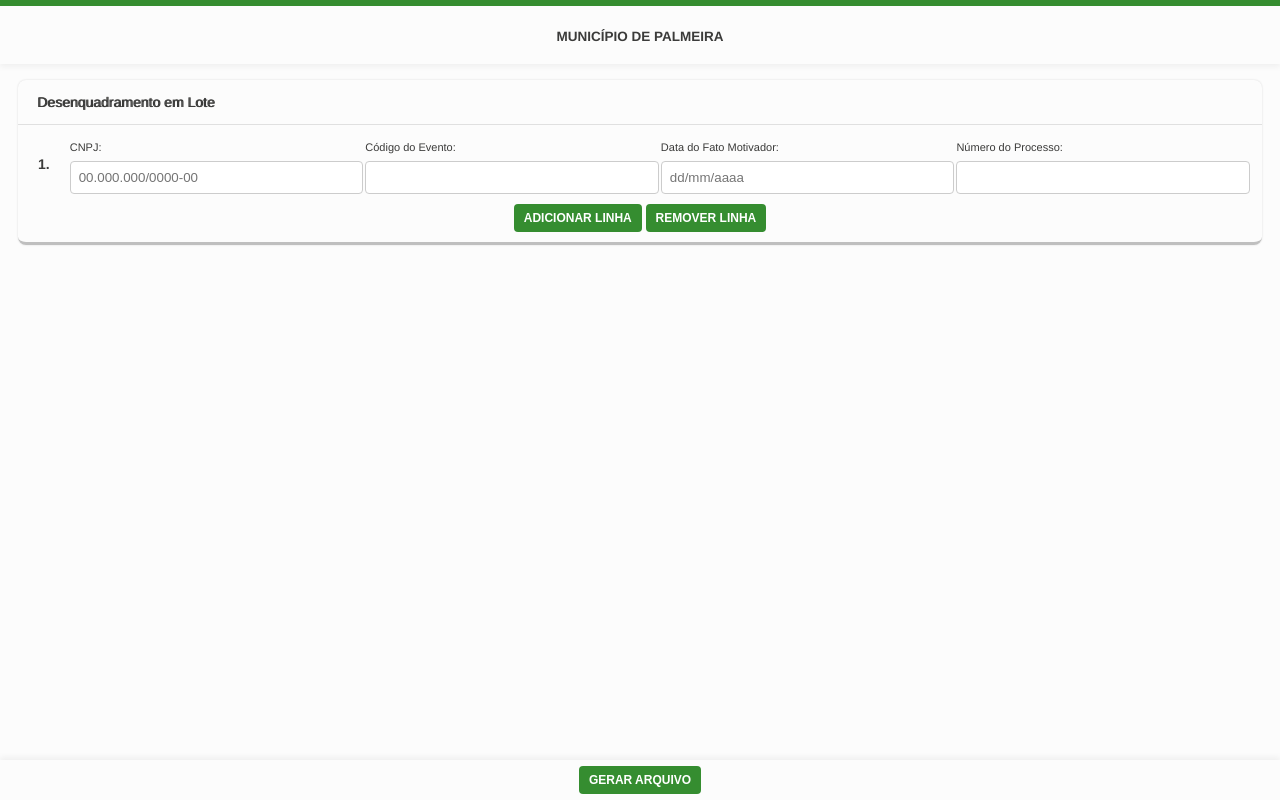
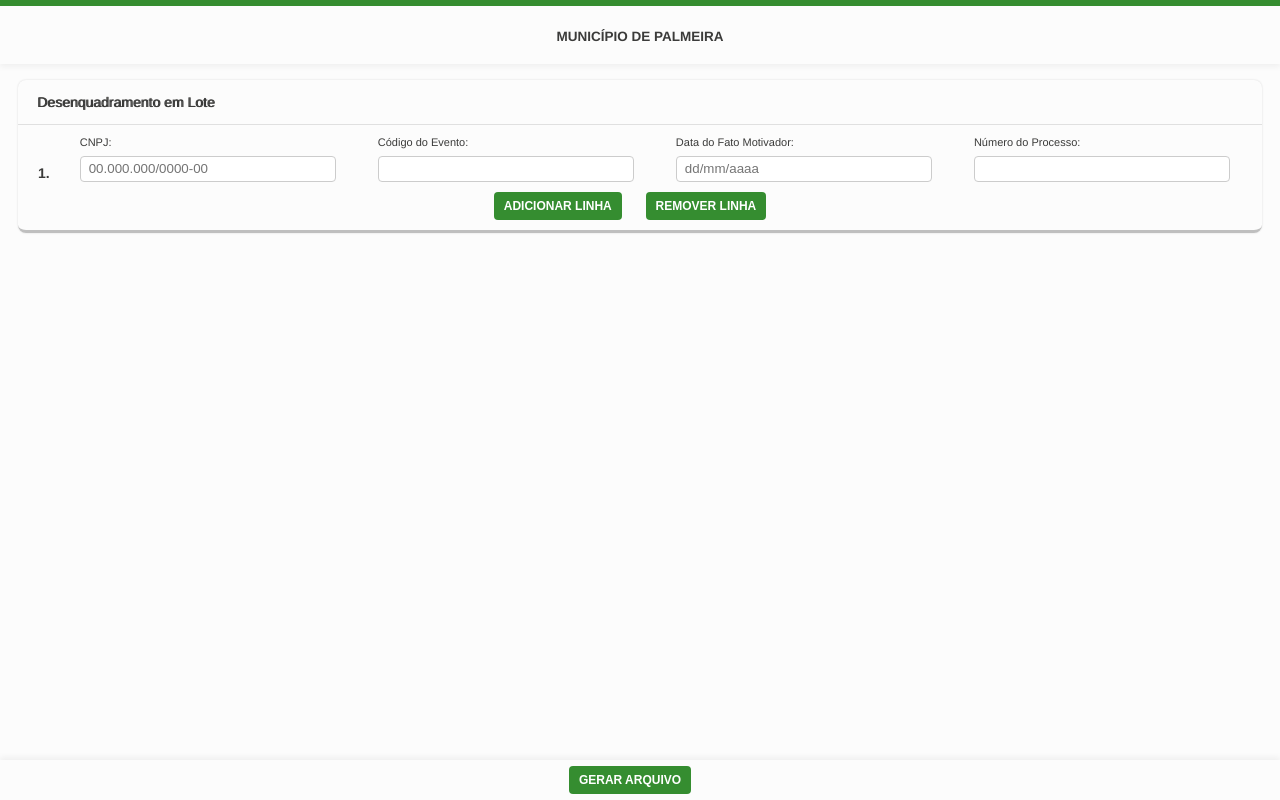
Before and after one commit to John-0liveira/app, a plain HTML site: page index.html in a window 1280 px wide. Drawn offline with Linux system fonts and the light colour scheme.

Commit message:
Interface visual finalizada

```diff
--- a/index.html
+++ b/index.html
@@ -9,48 +9,36 @@
 <body>
     <!-- Cabeçalho -->
     <div class="header">
-        <!-- Conteúdo do cabeçalho (adicione conforme necessário) -->
         <h2>MUNICÍPIO DE PALMEIRA</h2>
     </div>
 
     <!-- Início do painel -->
     <div class="panel">
-        <!-- Título do painel -->
         <h1>Desenquadramento em Lote</h1>
-
-        <!-- Conteúdo do painel -->
         <div class="panel-content">
             <div id="formulario-container">
-                <!-- Container para as caixas de inserção de texto -->
                 <div class="linhas-container" id="linhas-container">
-                    <!-- Linha inicial -->
                     <div class="linha" id="linha-1">
                         <div class="numero-linha">1.</div>
-
-                        <div class="caixa">
+                        <div class="caixa caixa-cnpj">
                             <label for="cnpjInput">CNPJ:</label>
                             <input type="text" id="cnpjInput" placeholder="00.000.000/0000-00">
                         </div>
-
-                        <div class="caixa">
+                        <div class="caixa caixa-evento">
                             <label for="eventoInput">Código do Evento:</label>
                             <input type="text" id="eventoInput">
                         </div>
-
-                        <div class="caixa">
+                        <div class="caixa caixa-data">
                             <label for="dataInput">Data do Fato Motivador:</label>
                             <input type="text" id="dataInput" placeholder="dd/mm/aaaa">
                         </div>
-
-                        <div class="caixa">
+                        <div class="caixa caixa-processo">
                             <label for="processoInput">Número do Processo:</label>
                             <input type="text" id="processoInput">
                         </div>
                     </div>
                     <!-- Adicione mais linhas conforme necessário -->
                 </div>
-
-                <!-- Botões -->
                 <button id="adicionarLinhaBtn">ADICIONAR LINHA</button>
                 <button id="removerLinhaBtn">REMOVER LINHA</button>
             </div>
@@ -60,7 +48,6 @@
 
     <!-- Rodapé -->
     <div class="footer">
-        <!-- Conteúdo do rodapé (adicione conforme necessário) -->
         <button id="salvarDadosBtn">GERAR ARQUIVO</button>
     </div>
 
--- a/styles.css
+++ b/styles.css
@@ -107,15 +107,19 @@ h1 {
 }
 
 .numero-linha {
-    padding-right: 10px;
     font-weight: bold;
+    /*align-self: center; /* Alinha verticalmente ao centro - altere conforme necessário */
+    margin-top: 30px; */ /* Descomente e ajuste este valor para posicionar manualmente */
 }
 
 /* Estilos para cada caixa de inserção de texto */
 .caixa {
     flex-grow: 1; /* Permite que as caixas cresçam para preencher o espaço disponível */
-    margin: 5px; /* Ajuste as margens conforme necessário */
-    padding: 5px; /* Espaçamento interno para cada caixa */
+    margin: 5px 10px; /* Ajusta as margens horizontal e vertical */
+    padding-top: 0px;
+    padding-right: 20px;
+    padding-bottom: 5px;
+    padding-left: 20px;
     text-align: left; /* Alinha o conteúdo à esquerda */
 }
 
@@ -139,6 +143,7 @@ input[type="text"] {
     padding: 8px;
     border: 1px solid #ccc;
     border-radius: 4px;
+    height: 8px; /* Ajuste a altura conforme necessário */
 }
 
 /* Estilo dos botões */
@@ -151,6 +156,7 @@ button {
     border: none;
     border-radius: 4px; /* Ajuste conforme necessário */
     font-weight: 700;
+    margin-right: 20px;
 }
 
 /* Efeito de hover para o botão */
```
